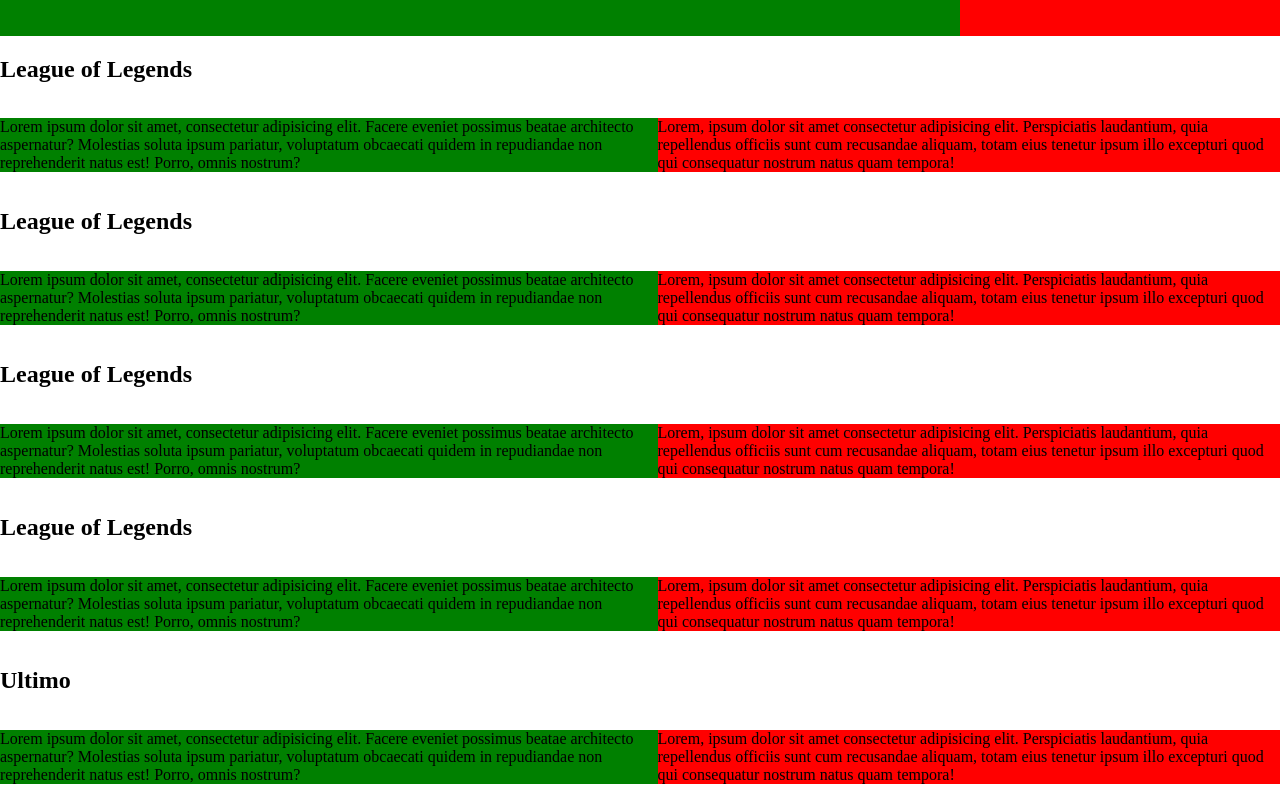
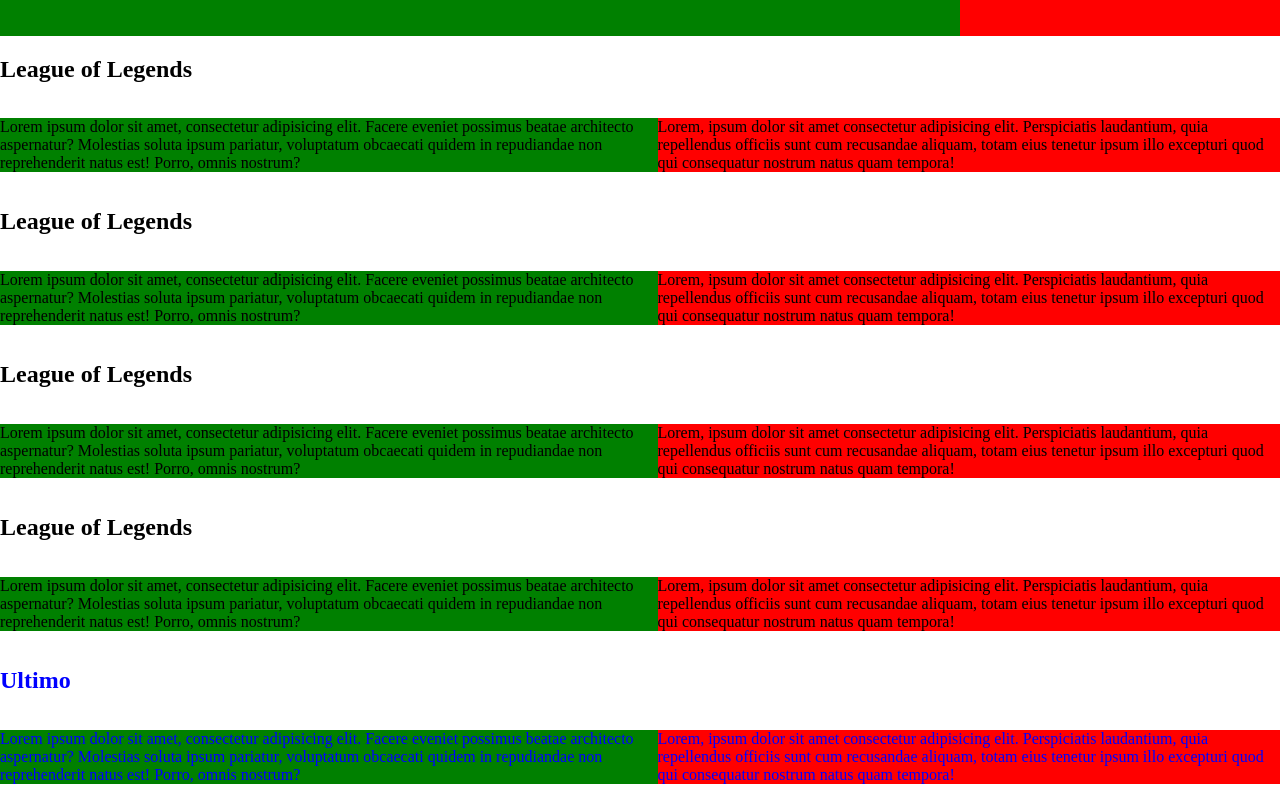
Before and after one commit to fernandomartinez-neoland/html1, a plain HTML site: page index.html in a window 1280 px wide. Shown: the part 950-1750 px from the top of the page. Drawn offline with Linux system fonts and the light colour scheme.

Commit message:
explicacion de selectores en css

```diff
--- a/style.css
+++ b/style.css
@@ -47,3 +47,11 @@
 .menu li:hover {
   color: blueviolet;
 }
+
+#ultimo {
+  color: blue;
+}
+/*
+etiqueta: no lleva ningun decorador
+.clase: lleva un punto antes del nombre de la clase
+#id: llevan un "#" antes del nombre del id (este no deben de repetirlo y traten de no meterse muy seguido con el ID*/
```
